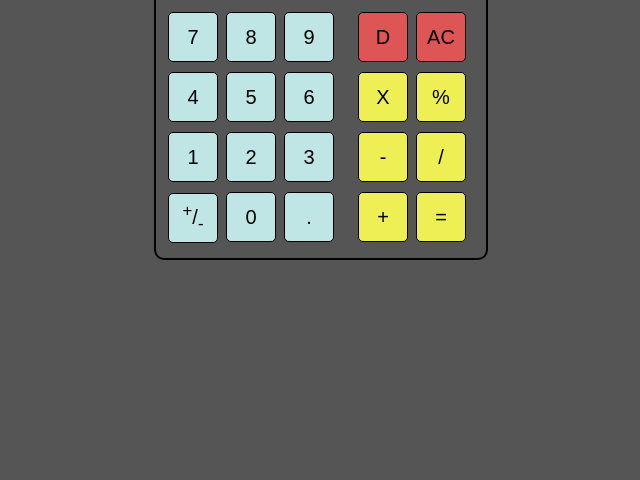
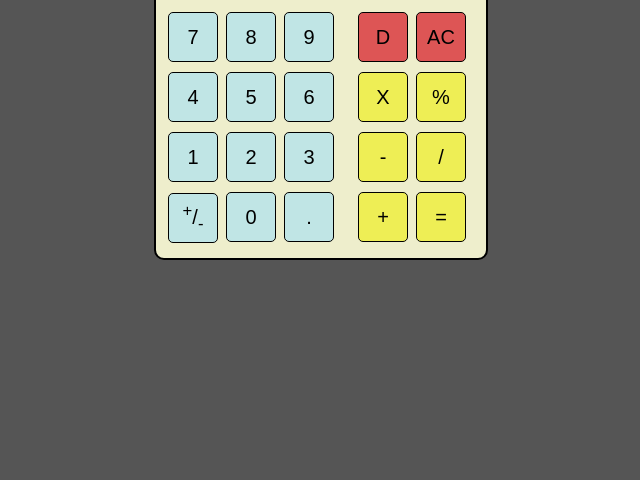
Before and after one commit to emam04bd/odin-calculator, a plain HTML site: page index.html in a window 1280 px wide. Shown: the part 320-800 px from the top of the page, without its empty margins (319-959 px from the left). Drawn offline with Linux system fonts and the light colour scheme.

Commit message:
style: change background-color of #calc-container

```diff
--- a/style.css
+++ b/style.css
@@ -17,6 +17,7 @@ body {
     padding: 10px;
     border: 2px solid #000;
     border-radius: 10px;
+    background-color: #eec;
 }
 
 #label {
```
